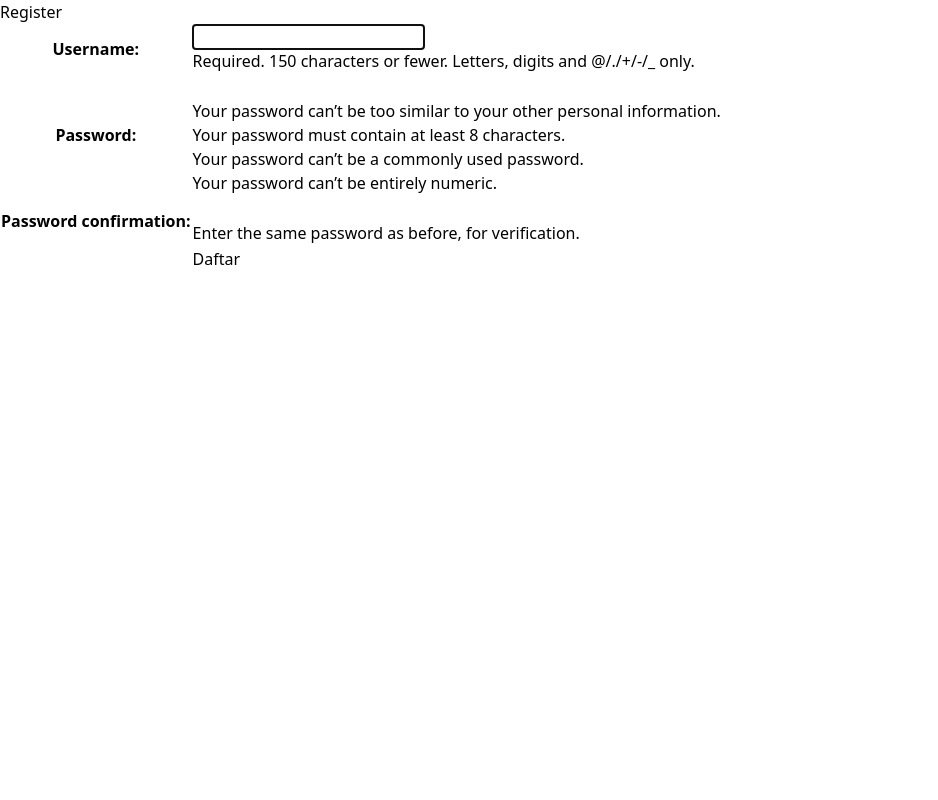
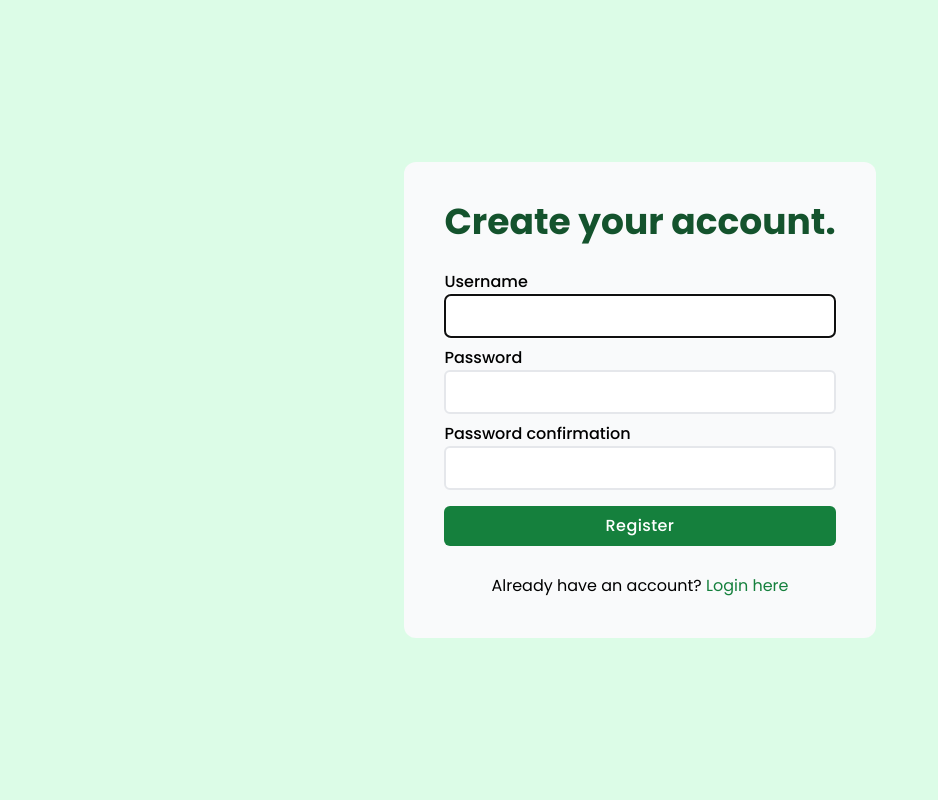
Before and after one commit to ryuun1corn/plantify, a Django app: page /register/ in a window 1280 px wide. Shown: the whole page, without its empty margins (0-938 px from the left). Run offline with Django 5.2, Linux system fonts and the light colour scheme; some libraries are stand-ins or nearby versions.

Commit message:
feat: style register page

```diff
--- a/main/templates/login.html
+++ b/main/templates/login.html
@@ -46,7 +46,7 @@
             <p class="w-full text-center">
                 Don't have an account yet?
                 <a href="{% url 'main:register' %}"
-                   class="text-green-700 hover:underline">Register Now</a>
+                   class="text-green-700 hover:underline">Register now</a>
             </p>
         </div>
     </div>
--- a/main/templates/register.html
+++ b/main/templates/register.html
@@ -3,24 +3,39 @@
     <title>Register</title>
 {% endblock meta %}
 {% block content %}
-    <div class="login">
-        <h1>Register</h1>
-        <form method="POST">
+    <div class="min-h-screen flex items-center justify-center w-screen bg-green-100 py-12 px-4 sm:px-6 lg:px-8 font-['Poppins']">
+        <div class="bg-gray-50 p-10 rounded-xl form-style">
+            <div class="text-center text-4xl font-bold text-green-900">
+                <h2>Create your account.</h2>
+            </div>
+            <form method="POST"
+                  action=""
+                  class="flex items-center justify-center flex-col gap-4 w-full my-7">
                 {% csrf_token %}
-            <table>
-                {{ form.as_table }}
-                <tr>
-                    <td></td>
-                    <td>
-                        <input type="submit" name="submit" value="Daftar" />
-                    </td>
-                </tr>
-            </table>
+                <input type="hidden" name="remember" value="true">
+                <div class="w-full flex flex-col gap-2">
+                    {% for field in form %}
+                        <div class="flex flex-col">
+                            <label for="username" class="font-medium">{{ field.label }}</label>
+                            {{ field }}
+                        </div>
+                    {% endfor %}
+                </div>
+                <div class="w-full">
+                    <input class="w-full bg-green-700 p-2 rounded-md text-white hover:bg-green-800 font-medium tracking-wide cursor-pointer !border-0"
+                           type="submit"
+                           value="Register" />
+                </div>
             </form>
             {% if messages %}
                 <ul>
                     {% for message in messages %}<li>{{ message }}</li>{% endfor %}
                 </ul>
             {% endif %}
+            <p class="w-full text-center">
+                Already have an account?
+                <a href="{% url 'main:login' %}" class="text-green-700 hover:underline">Login here</a>
+            </p>
+        </div>
     </div>
 {% endblock content %}
--- a/static/css/global.css
+++ b/static/css/global.css
@@ -0,0 +1,8 @@
+.form-style form input,
+form textarea,
+form select {
+  width: 100%;
+  padding: 0.5rem;
+  border: 2px solid rgb(229, 231, 235);
+  border-radius: 0.375rem;
+}
```
Also changed, not shown: 1 other file. Lines whose indentation alone changed are shown as unchanged.
